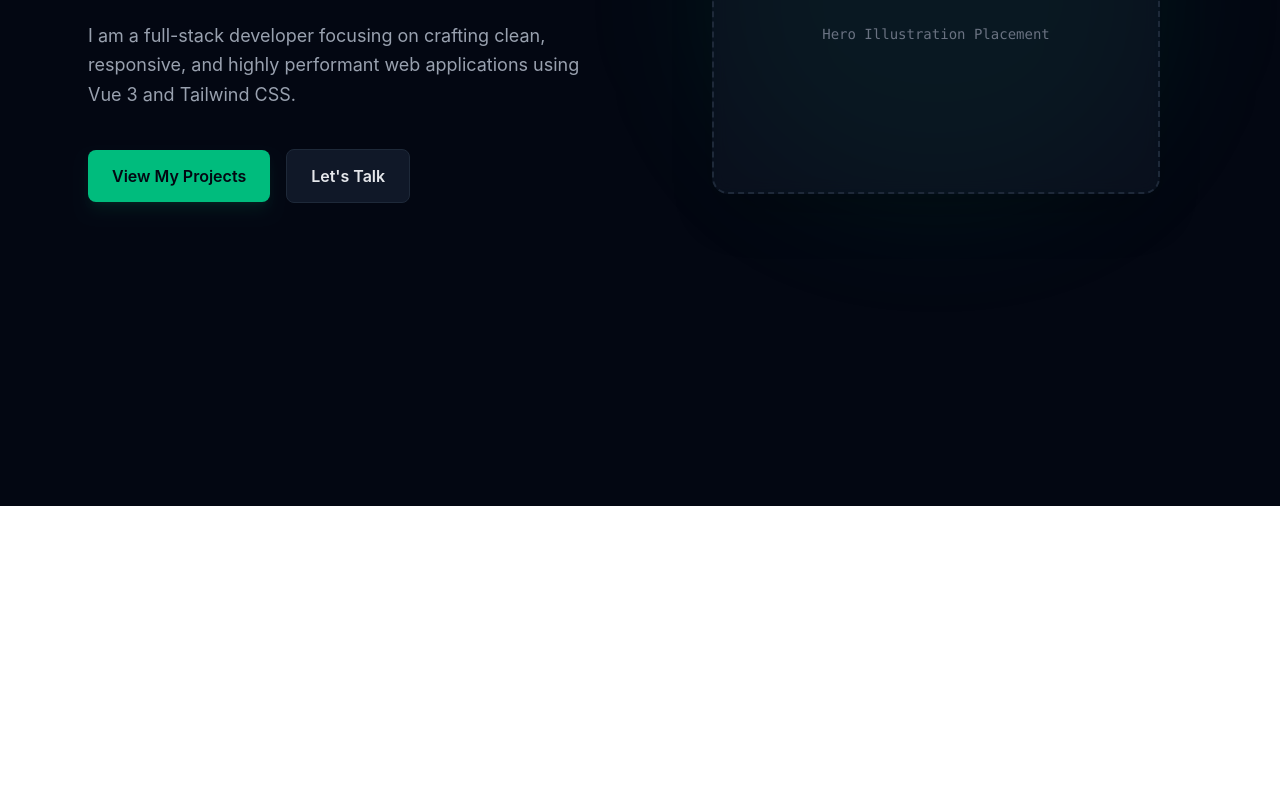
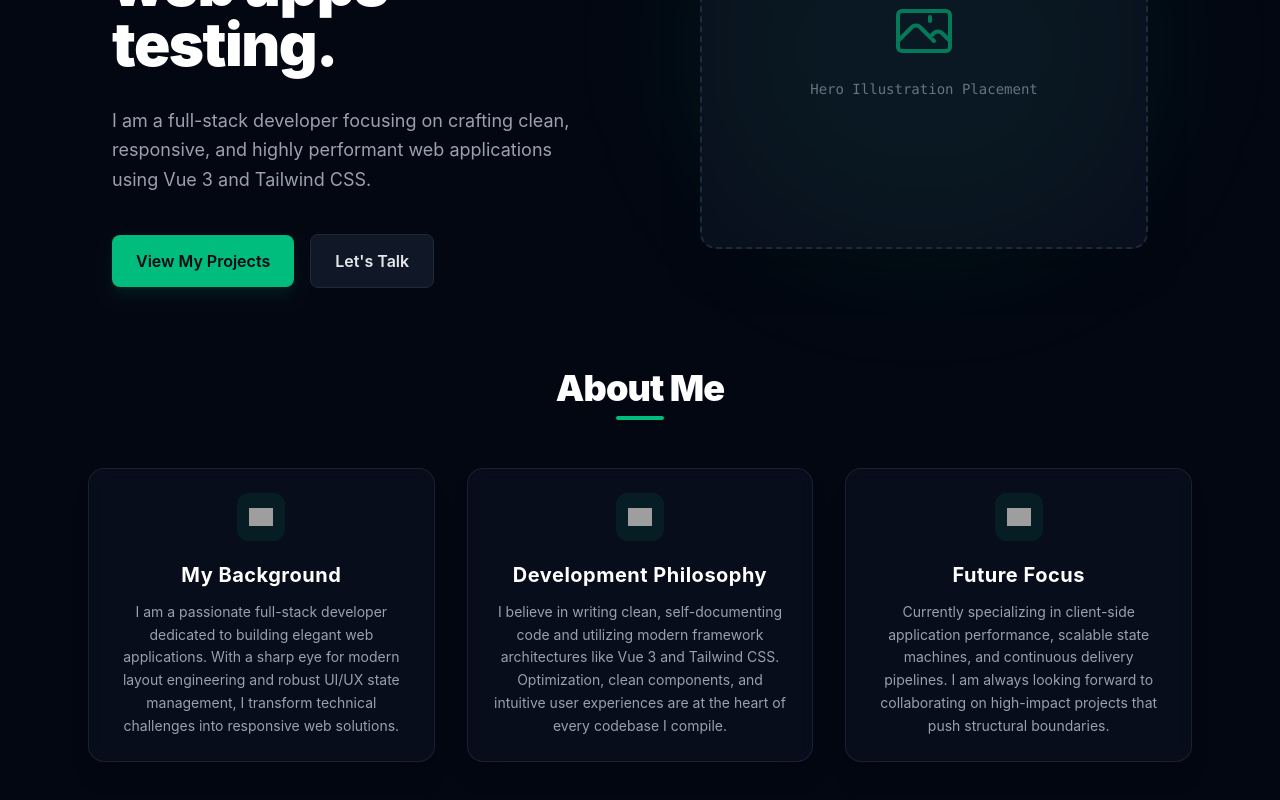
Before and after one commit to enterprisecolumnadominic/porfolio-vue-project, a Vue app: page / in a window 1280 px wide. Shown: the part 294-1094 px from the top of the page. Before the commit the page ends 800 px from the top, so only its background shows below. Built offline with nearby package versions, Linux system fonts and the light colour scheme; grey boxes are pictures that could not be loaded.

Commit message:
Added about us page

```diff
--- a/src/App.vue
+++ b/src/App.vue
@@ -1,4 +1,5 @@
 <script setup lang="ts">
+import AboutView from "./views/AboutView.vue";
 import HomeView from "./views/HomeView.vue";
 import TheNavbar from "./views/TheNavbar.vue";
 </script>
@@ -8,6 +9,10 @@ import TheNavbar from "./views/TheNavbar.vue";
     class="min-h-screen w-full bg-gray-950 text-gray-100 flex flex-col items-center p-0 font-sans antialiased"
   >
     <TheNavbar />
-    <HomeView />
+
+    <main class="w-full flex flex-col items-center">
+      <HomeView />
+      <AboutView />
+    </main>
   </div>
 </template>
--- /dev/null
+++ b/src/data/aboutData.json
@@ -0,0 +1,20 @@
+[
+  {
+    "id": "about-background",
+    "title": "My Background",
+    "description": "I am a passionate full-stack developer dedicated to building elegant web applications. With a sharp eye for modern layout engineering and robust UI/UX state management, I transform technical challenges into responsive web solutions.",
+    "icon": "https://api.iconify.design/lucide:user.svg?color=%2310b981"
+  },
+  {
+    "id": "about-philosophy",
+    "title": "Development Philosophy",
+    "description": "I believe in writing clean, self-documenting code and utilizing modern framework architectures like Vue 3 and Tailwind CSS. Optimization, clean components, and intuitive user experiences are at the heart of every codebase I compile.",
+    "icon": "https://api.iconify.design/lucide:code-2.svg?color=%2310b981"
+  },
+  {
+    "id": "about-goals",
+    "title": "Future Focus",
+    "description": "Currently specializing in client-side application performance, scalable state machines, and continuous delivery pipelines. I am always looking forward to collaborating on high-impact projects that push structural boundaries.",
+    "icon": "https://api.iconify.design/lucide:rocket.svg?color=%2310b981"
+  }
+]
--- a/src/views/AboutView.vue
+++ b/src/views/AboutView.vue
@@ -1,15 +1,49 @@
+<!-- src/views/AboutView.vue -->
+<script setup lang="ts">
+import aboutDataRaw from "@/data/aboutData.json";
+
+interface AboutItem {
+  id: string;
+  title: string;
+  description: string;
+  icon: string;
+}
+
+const aboutItems: AboutItem[] = aboutDataRaw;
+</script>
+
 <template>
-  <div class="about">
-    <h1>This is an about page</h1>
-  </div>
+  <section id="about" class="w-full max-w-6xl px-6 pt-0 pb-20 mx-auto">
+    <div class="text-center flex flex-col items-center mb-12">
+      <h2 class="text-3xl font-black text-white tracking-tight sm:text-4xl">About Me</h2>
+      <div class="h-1 w-12 bg-emerald-500 mt-2 rounded"></div>
+    </div>
+
+    <div class="grid grid-cols-1 md:grid-cols-3 gap-8">
+      <div
+        v-for="item in aboutItems"
+        :key="item.id"
+        class="bg-gray-900/40 border border-gray-800/80 p-6 rounded-2xl shadow-xl backdrop-blur-sm hover:border-emerald-500/30 transition-all duration-200 group flex flex-col items-center text-center"
+      >
+        <div
+          class="w-12 h-12 rounded-xl bg-emerald-500/10 flex items-center justify-center mb-5 group-hover:scale-110 transition-transform duration-200"
+        >
+          <img
+            :src="item.icon"
+            :alt="item.title + ' icon'"
+            class="w-6 h-6 object-contain"
+            loading="lazy"
+          />
+        </div>
+
+        <h3 class="text-xl font-bold text-white mb-3 tracking-wide">
+          {{ item.title }}
+        </h3>
+
+        <p class="text-gray-400 text-sm leading-relaxed">
+          {{ item.description }}
+        </p>
+      </div>
+    </div>
+  </section>
 </template>
-
-<style>
-@media (min-width: 1024px) {
-  .about {
-    min-height: 100vh;
-    display: flex;
-    align-items: center;
-  }
-}
-</style>
--- a/src/views/HomeView.vue
+++ b/src/views/HomeView.vue
@@ -6,9 +6,7 @@
     2. Added 'pt-24 pb-12 md:py-12' -> On mobile, it gives a safe 96px top buffer zone
        below the navbar, while cleanly reverting back to standard padding on desktop viewports.
   -->
-  <section
-    class="w-full min-h-[calc(100vh-7rem)] flex items-center justify-center pt-24 pb-12 md:py-12 md:-mt-30"
-  >
+  <section id="home" class="w-full max-w-6xl px-6 pt-10 pb-20 mx-auto">
     <!-- Content Constrainer Matrix Track -->
     <div
       class="w-full max-w-6xl px-6 grid grid-cols-1 md:grid-cols-2 gap-10 md:gap-20 items-center"
```
